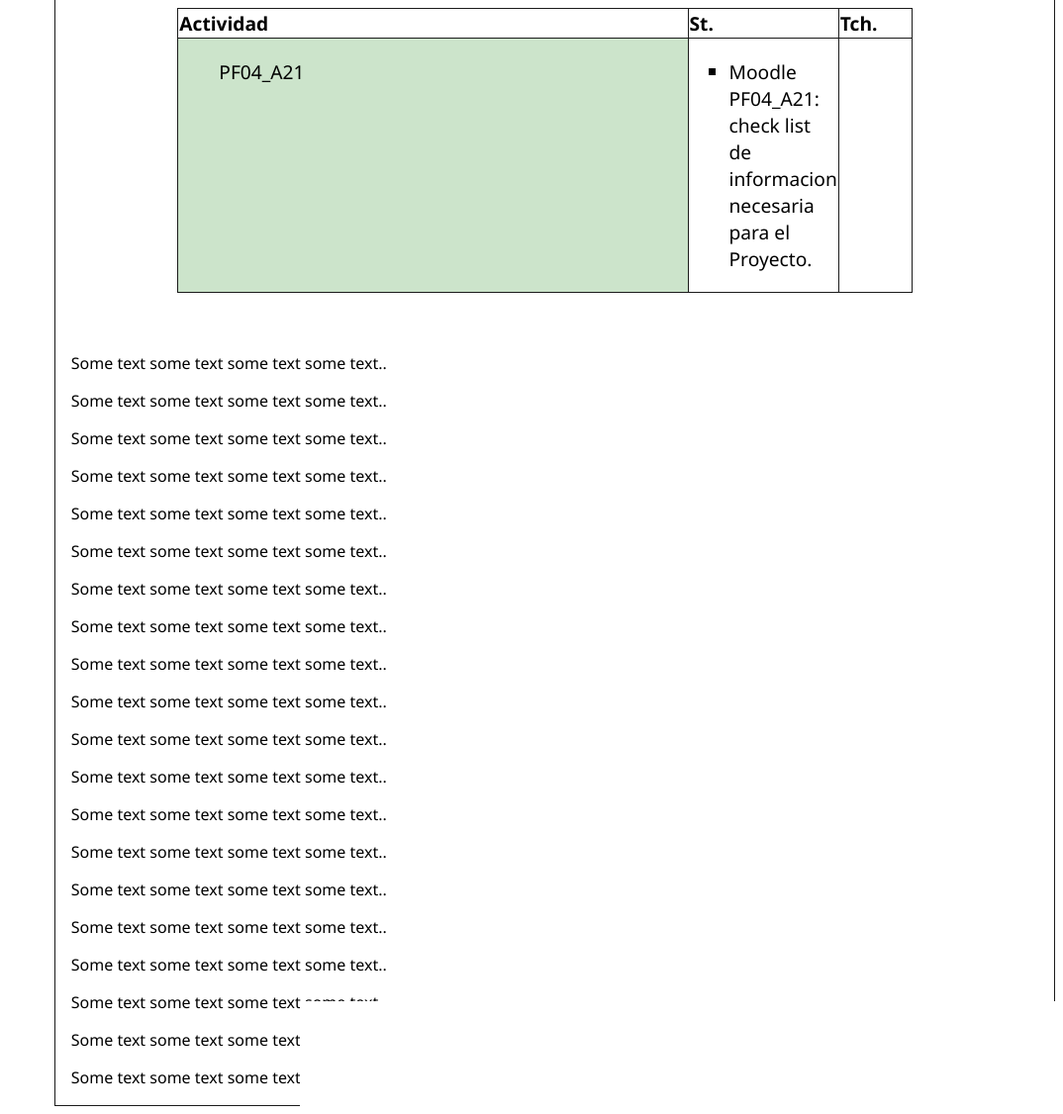
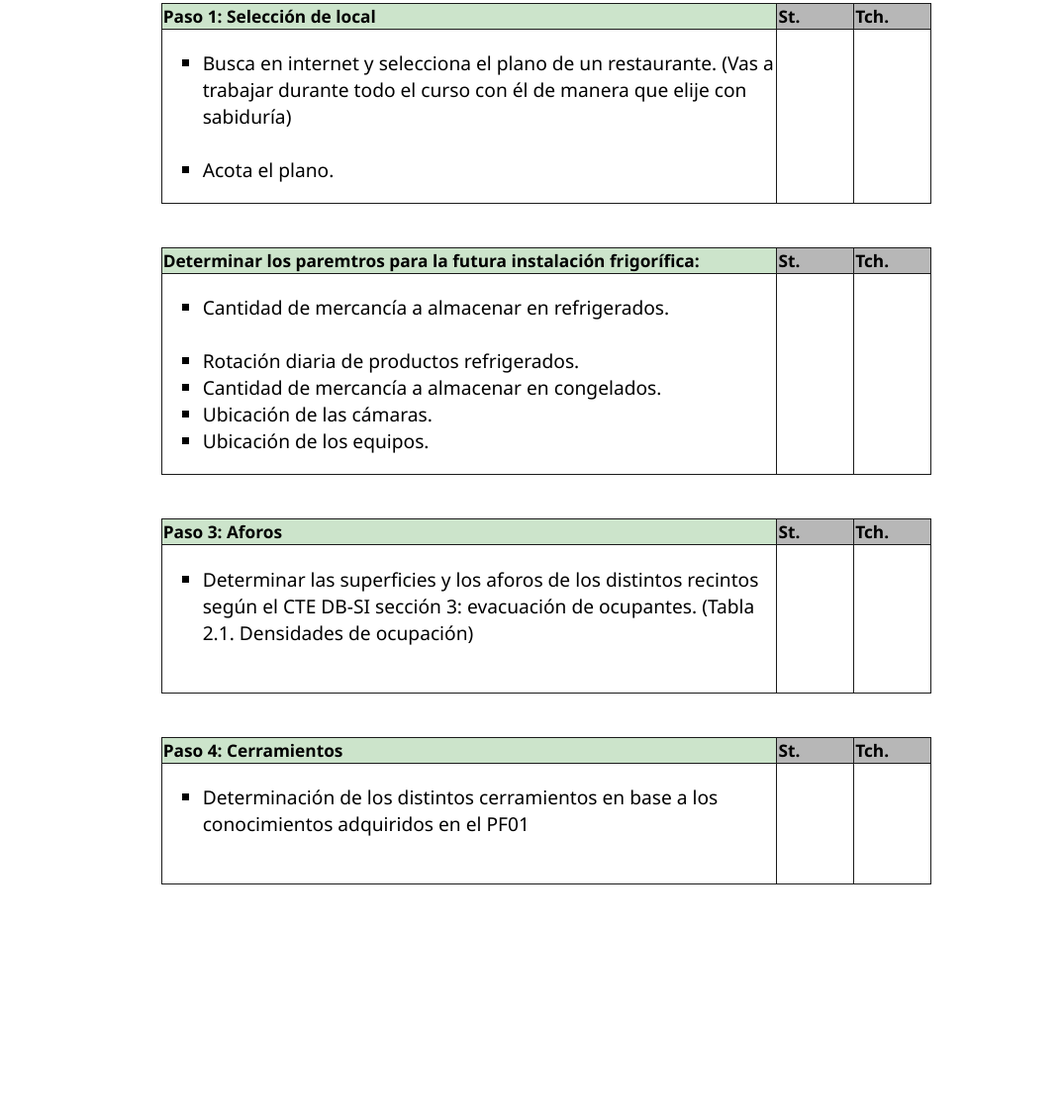
Before and after one commit to LaCasadelaArquitectura/EIT, a plain HTML site: page 04parametrosdediseño.html in a window 1280 px wide. Shown: the part 1529-2655 px from the top of the page at 99% size, without its empty margins (206-1280 px from the left). After the commit the page ends 2467 px from the top, so only its background shows below. Drawn offline with Linux system fonts and the light colour scheme.

Commit message:
v05 index + proyectx 04 funcionando

```diff
--- a/04parametrosdediseño.html
+++ b/04parametrosdediseño.html
@@ -28,12 +28,12 @@
       <a href="02Transmitancias">PF02: Transmitancias</a>
       <a href="03psicrometria">PF03: Psicrometría</a>
       <a href="04parametrosdediseño">PF04: Definición del proyecto</a>
-      <H3> UD3 INTALACIÓN FRIGORIFICA</H3>
+      <h3> UD3 INTALACIÓN FRIGORIFICA</h3>
       <a href="05diseño">PF05: Parametros de diseño </a>
       <a href="06cargas">PF06: Cargas térmicas </a>
       <a href="07componentes">PF07: Selección de componentes </a>
       <a href="08presupuestoif">PF08: Presupuesto instlación </a>
-      <H3> UD2 INTALACIÓN DE CLIMATIZACIÓN Y VENTILACION</H3>
+      <h3> UD2 INTALACIÓN DE CLIMATIZACIÓN Y VENTILACION</h3>
         <a href="10cargas">PF10: Carga térmica refrigeración </a>
         <a href="11cargas">PF11: Carga térmica Calefacción </a>
         <a href="12componentes">PF12: Selección de equipos </a>
@@ -105,15 +105,12 @@
         <th></th>
         <th>Actividad</th>
         <th>Referencia</th>
-        <th style=" width: 10%;">St.</th>
-        <th style=" width: 10%;">Tch.</th>
+        <th style=" width: 10%; background-color: rgba(32, 32, 32, 0.321);">St.</th>
+        <th style=" width: 10%; background-color: rgba(32, 32, 32, 0.321);">Tch.</th>
     </tr>
     <tr>
         <td style="width: 5%;text-align: center;">1</td>
-        <td style="background-color: rgba(98, 170, 93, 0.321);"><ul class="b">
-        PF04_A21
-            </ul>
-        </td>
+        <td style="background-color: rgba(98, 170, 93, 0.321);"> PF04_A21</td>
         <td><ul class="b">
         <li>Moodle PF04_A21: check list de informacion necesaria para el Proyecto.</li>
             </ul>
@@ -121,6 +118,7 @@
         <td></td>
     </tr>
 </table><br><br>
+
 <!-- Actividades practicas-->
 <div class="h3">
     <h3>C. Actividades prácticas</h3>
@@ -135,44 +133,89 @@
 <table class="ct">
     <tr style="text-align: left;">
 
-        <th>Actividad</th>
-        <th style=" width: 10%;">St.</th>
-        <th style=" width: 10%;">Tch.</th>
+        <th style="background-color: rgba(98, 170, 93, 0.321);"> Paso 1: Selección de local</th>
+        <th style=" width: 10%;background-color: rgba(32, 32, 32, 0.321);">St.</th>
+        <th style=" width: 10%; background-color: rgba(32, 32, 32, 0.321);">Tch.</th>
     </tr>
     <tr>
-
-        <td style="background-color: rgba(98, 170, 93, 0.321);"><ul class="b">
-        PF04_A21
+        <td><ul class="b">
+            <li>Busca en internet y selecciona el plano de un restaurante.
+                (Vas a trabajar durante todo el curso con él de manera que elije con sabiduría)
+                </li><br>
+            <li>Acota el plano.</li>
             </ul>
         </td>
+        <td>
+        </td>
+        <td></td>
+    </tr>
+</table><br><br>
+<!-- Actividades practicas: paso 2:-->
+<table class="ct">
+    <tr style="text-align: left;">
+
+        <th style="background-color: rgba(98, 170, 93, 0.321);"> Determinar los paremtros para la futura instalación frigorífica:</th>
+        <th style=" width: 10%;background-color: rgba(32, 32, 32, 0.321);">St.</th>
+        <th style=" width: 10%; background-color: rgba(32, 32, 32, 0.321);">Tch.</th>
+    </tr>
+    <tr>
         <td><ul class="b">
-        <li>Moodle PF04_A21: check list de informacion necesaria para el Proyecto.</li>
+            <li>Cantidad de mercancía a almacenar en refrigerados.</li><br>
+            <li>Rotación diaria de productos refrigerados.</li>
+            <li>Cantidad de mercancía a almacenar en congelados.</li>
+            <li>Ubicación de las cámaras.</li>
+            <li>Ubicación de los equipos.</li>
             </ul>
+        </td>
+        <td>
+        </td>
+        <td></td>
+    </tr>
+</table><br><br>
+<!-- Actividades practicas: paso 3:-->
+<table class="ct">
+    <tr style="text-align: left;">
+
+        <th style="background-color: rgba(98, 170, 93, 0.321);"> Paso 3: Aforos</th>
+        <th style=" width: 10%;background-color: rgba(32, 32, 32, 0.321);">St.</th>
+        <th style=" width: 10%; background-color: rgba(32, 32, 32, 0.321);">Tch.</th>
+    </tr>
+    <tr>
+        <td><ul class="b">
+            <li>Determinar las superficies y los aforos de los distintos recintos
+                 según el CTE DB-SI sección 3: evacuación de ocupantes.
+                  (Tabla 2.1. Densidades de ocupación)
+                </li><br>
+                 </ul>
+        </td>
+        <td>
         </td>
         <td></td>
     </tr>
 </table><br><br>
 
-<p>Some text some text some text some text..</p>
-  <p>Some text some text some text some text..</p>
-  <p>Some text some text some text some text..</p>
-  <p>Some text some text some text some text..</p>
-  <p>Some text some text some text some text..</p>
-  <p>Some text some text some text some text..</p>
-  <p>Some text some text some text some text..</p>
-  <p>Some text some text some text some text..</p>
-  <p>Some text some text some text some text..</p>
-  <p>Some text some text some text some text..</p>
-  <p>Some text some text some text some text..</p>
-  <p>Some text some text some text some text..</p>
-  <p>Some text some text some text some text..</p>
-  <p>Some text some text some text some text..</p>
-  <p>Some text some text some text some text..</p>
-  <p>Some text some text some text some text..</p>
-  <p>Some text some text some text some text..</p>
-  <p>Some text some text some text some text..</p>
-  <p>Some text some text some text some text..</p>
-  <p>Some text some text some text some text..</p>
+<!-- Actividades practicas: paso 4:-->
+<table class="ct">
+    <tr style="text-align: left;">
+
+        <th style="background-color: rgba(98, 170, 93, 0.321);"> Paso 4: Cerramientos</th>
+        <th style=" width: 10%;background-color: rgba(32, 32, 32, 0.321);">St.</th>
+        <th style=" width: 10%; background-color: rgba(32, 32, 32, 0.321);">Tch.</th>
+    </tr>
+    <tr>
+        <td><ul class="b">
+            <li>Determinación de los distintos cerramientos en base a los conocimientos
+                adquiridos en el PF01
+                </li><br>
+                 </ul>
+        </td>
+        <td>
+        </td>
+        <td></td>
+    </tr>
+</table><br><br>
+
+
 <!-- final mainframe-->
 </div>
 
--- a/styles.css
+++ b/styles.css
@@ -1,12 +1,11 @@
 
 body{
     font-family: "Segoe UI",Arial,sans-serif;
-
+    margin:0;
 }
 
 .title{
    position: fixed;
-    display: inline-block;
     font-family: "Segoe UI",Arial,sans-serif;
     width: 100%;
     height: 110px;
@@ -14,6 +13,7 @@ body{
     background-color: rgb(81, 188, 255);
     margin-left: auto;
     margin-right: auto;
+
     font-size: 120%;
 
 }
@@ -34,11 +34,7 @@ body{
     margin-top: 111px;
     display: inline-block;
     margin-left:20%;
-    padding:1px 16px;
     height:100%;
-
-  border: 1px solid rgb(27, 27, 27);
-  background-color: rgb(255, 255, 255);
 }
 
 #sidenav a {
@@ -46,11 +42,9 @@ body{
     text-decoration: none;
     display: block;
     margin:  20px 0px 20px 0px;
-    padding: 2px 1px 1px 16px;
-    display: block;
-  color: #000;
-  padding: 8px 16px;
-  text-decoration: none;
+    color: #000;
+    padding: 8px 16px;
+    text-decoration: none;
 
 }
 #sidenav a.active{
@@ -74,8 +68,11 @@ body{
 
 #sidenav h3{
     font-family: "Segoe UI",Arial,sans-serif;
+    text-align: left;
+    font-size: 95%;
+    display: block;
+    margin:  0px 0px 10px 0px;
     padding: 2px 1px 1px 16px;
-    font-size: 95%;
 }
 
 .h2 {
@@ -102,7 +99,7 @@ body{
 
 .h3 {
     margin-left: 11%;
-    font-size: 120%;
+    font-size: 130%;
     width: 78%;
     background-color: rgba(81, 81, 81, 0.319);
 }
@@ -139,5 +136,9 @@ ul.b {
   h3{
     margin-left: 11%;
     font-size: 100%;
+  }
+
+  th{
+font-size: 90%;
 
   }
```
